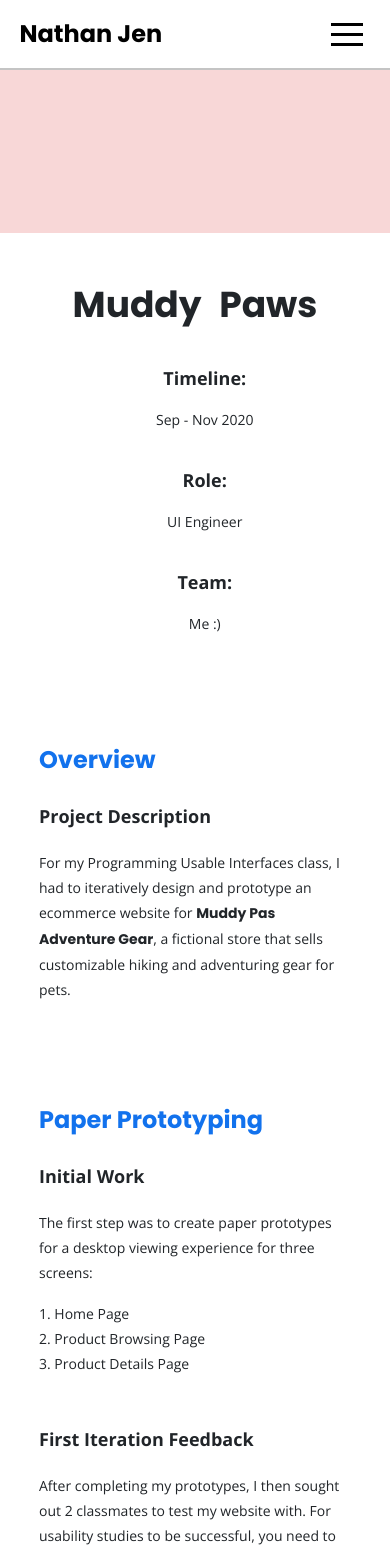
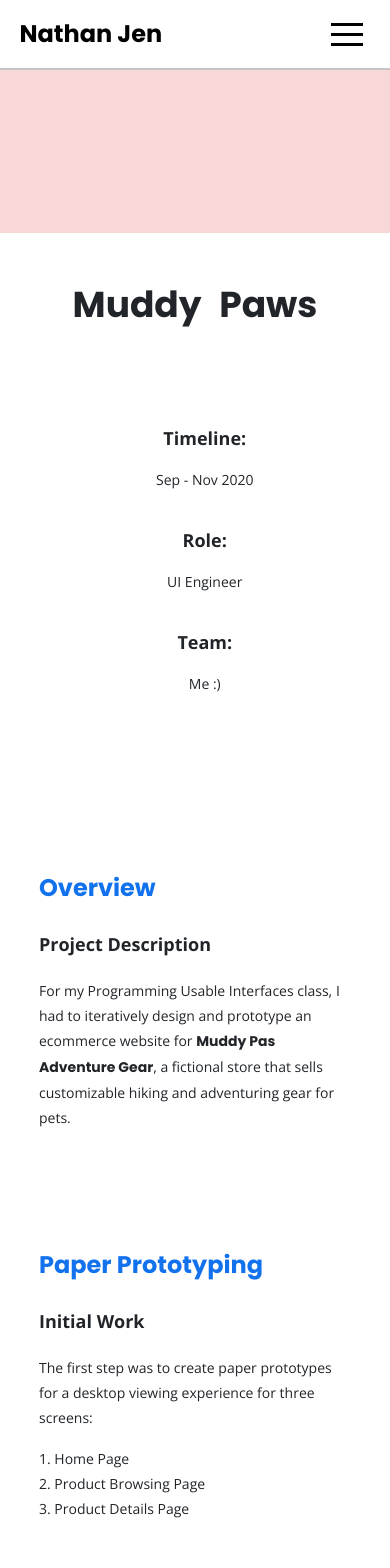
Before and after one commit to NathanJen/portfolio, a React (Create React App) app: page /work/muddy-paws in a window 390 px wide. Shown: the top 1568 px of the page. Built offline with nearby package versions, Linux system fonts and the light colour scheme.

Commit message:
fixed anchor scrolling to wrong locaiton and added animation to cmu home page link

```diff
--- a/src/components/About/About.js
+++ b/src/components/About/About.js
@@ -93,7 +93,7 @@ const Shape = styled.rect`
   fill: transparent;
   stroke-dasharray: 270 540;
   stroke-dashoffset: -405;
-  stroke-width: 8px;
+  stroke-width: 6px;
   stroke: #1D90FF;
 `
 
--- a/src/components/FadeIn/FadeIn.js
+++ b/src/components/FadeIn/FadeIn.js
@@ -26,7 +26,7 @@ export default function FadeIn(props) {
 
 const Fade = styled.div`
   opacity: 0;
-  transform: translateY(12vh);
+  transform: translateY(10vh);
   visibility: hidden;
   transition: opacity 0.6s ease-out, transform 1.2s ease-out;
   will-change: opacity, visibility;
--- a/src/components/HomePage/HomePage.module.scss
+++ b/src/components/HomePage/HomePage.module.scss
@@ -57,10 +57,17 @@
     font-weight: bold;
     font-size: 18px;
     color: #C51231;
+    border-bottom: 1px solid transparent;
+    transition: border-bottom 0.5s;
 
     @media screen and (max-width: 770px) {
       font-size: 14px;
     }
+  }
+
+  a:hover {
+    color: #C51231;
+    border-bottom: 1px solid #C51231;
   }
 }
 
--- a/src/components/Journey/DesignTimeline.js
+++ b/src/components/Journey/DesignTimeline.js
@@ -1,4 +1,4 @@
-import React, { useContext } from 'react'
+import React from 'react'
 import styles from './Journey.module.scss'
 import 'react-vertical-timeline-component/style.min.css'
 import { VerticalTimeline, VerticalTimelineElement }  from 'react-vertical-timeline-component'
--- a/src/components/Projects/FilmFestival.js
+++ b/src/components/Projects/FilmFestival.js
@@ -40,7 +40,7 @@ export default function FilmFestival () {
         </nav>
         <div inView={inView}>
           <FadeIn>
-            <section id="overview" ref={ref}>
+            <section id="overview" ref={ref} style={{paddingTop: "0px"}}>
               <h6>Overview</h6>
               <TextBlock title="Project Description">
                 <p>
--- a/src/components/Projects/LittleLeague.js
+++ b/src/components/Projects/LittleLeague.js
@@ -49,7 +49,7 @@ export default function LittleLeague () {
         </nav>
         <div inView={inView}>
           <FadeIn>
-            <section id="overview" ref={ref}>
+            <section id="overview" ref={ref} style={{paddingTop: "0px"}}>
               <h6>Overview</h6>
               <TextBlock title="Project Description">
                 <p>
--- a/src/components/Projects/ProjectIntro.js
+++ b/src/components/Projects/ProjectIntro.js
@@ -50,7 +50,7 @@ const Row = styled.div`
   flex-wrap: wrap;
 
   @media screen and (max-width: 500px) {
-    margin-top: 40px;
+    margin-top: 100px;
   }
 `
 
--- a/src/components/Projects/Projects.module.scss
+++ b/src/components/Projects/Projects.module.scss
@@ -60,7 +60,8 @@ main {
 }
 
 section {
-  margin-bottom: 150px;
+  padding-top: 12vh;
+  margin-bottom: 50px;
 
   h6 {
     font-style: normal;
@@ -70,8 +71,8 @@ section {
     color: #1272ED;
   }
 
-  @media screen and (max-width: 1000px) {
-    margin-bottom: 100px;
+  @media screen and (max-width: 700px) {
+    padding-top: 8vh;
   }
 }
 
```
